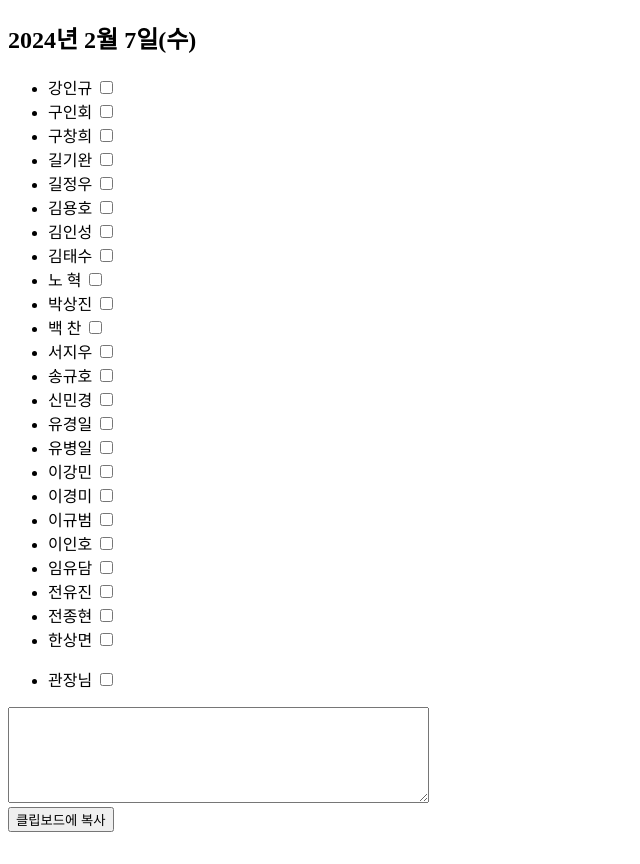
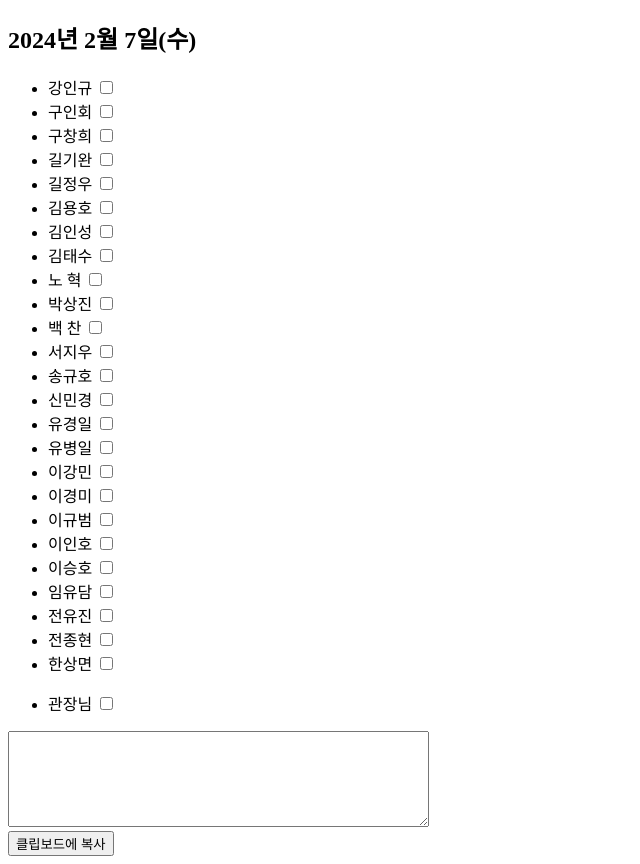
Before and after one commit to yonghoKim365/knsk, a plain HTML site: page index.html in a window 1280 px wide. Shown: the whole page, without its empty margins (0-640 px from the left). Before the commit the page ends 840 px from the top, so only its background shows below. Drawn offline with Linux system fonts and the light colour scheme.

Commit message:
Update index.html

```diff
--- a/index.html
+++ b/index.html
@@ -94,6 +94,10 @@
                 <input type="checkbox" name="chk_info" value="출석" onclick="is_checked()">
             </li>
             <li>
+                <span class="name">이승호</span>
+                <input type="checkbox" name="chk_info" value="출석" onclick="is_checked()">
+            </li>
+            <li>
                 <span class="name">임유담</span>
                 <input type="checkbox" name="chk_info" value="출석" onclick="is_checked()">
             </li>
```
